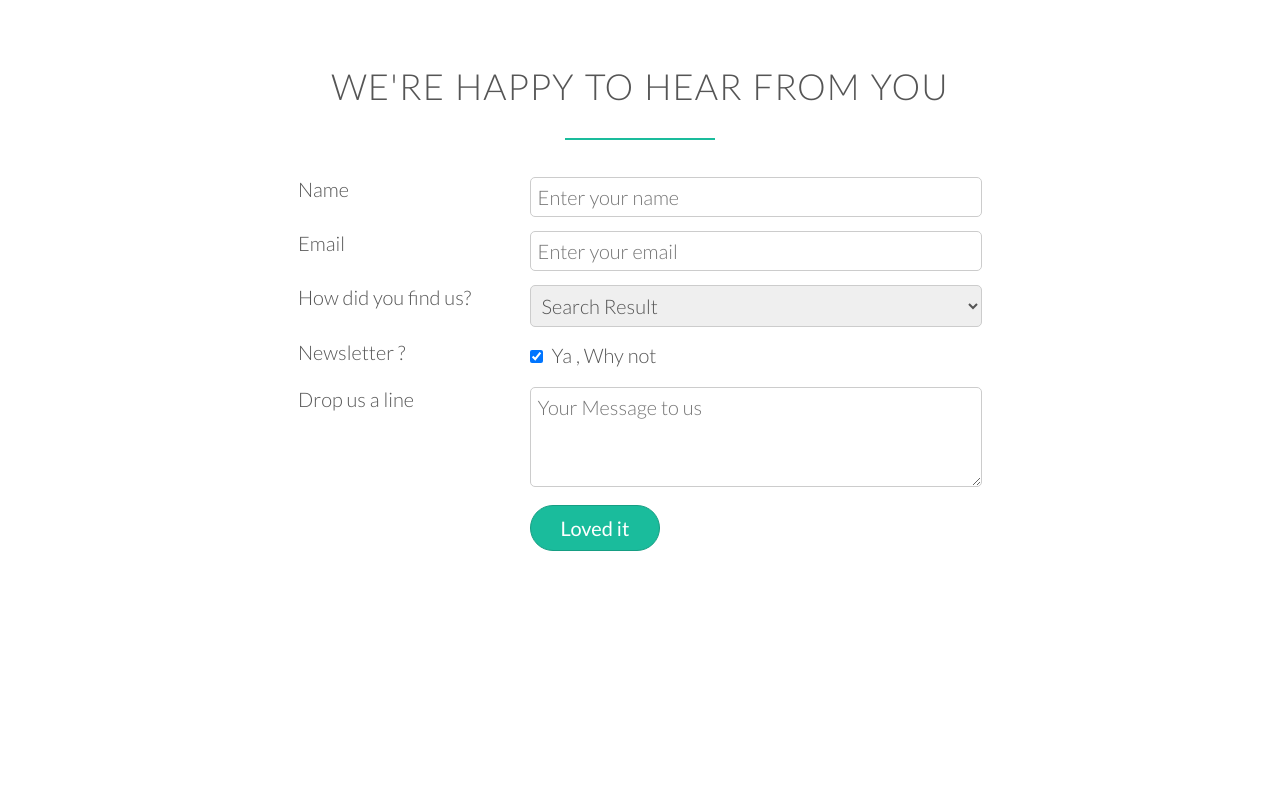
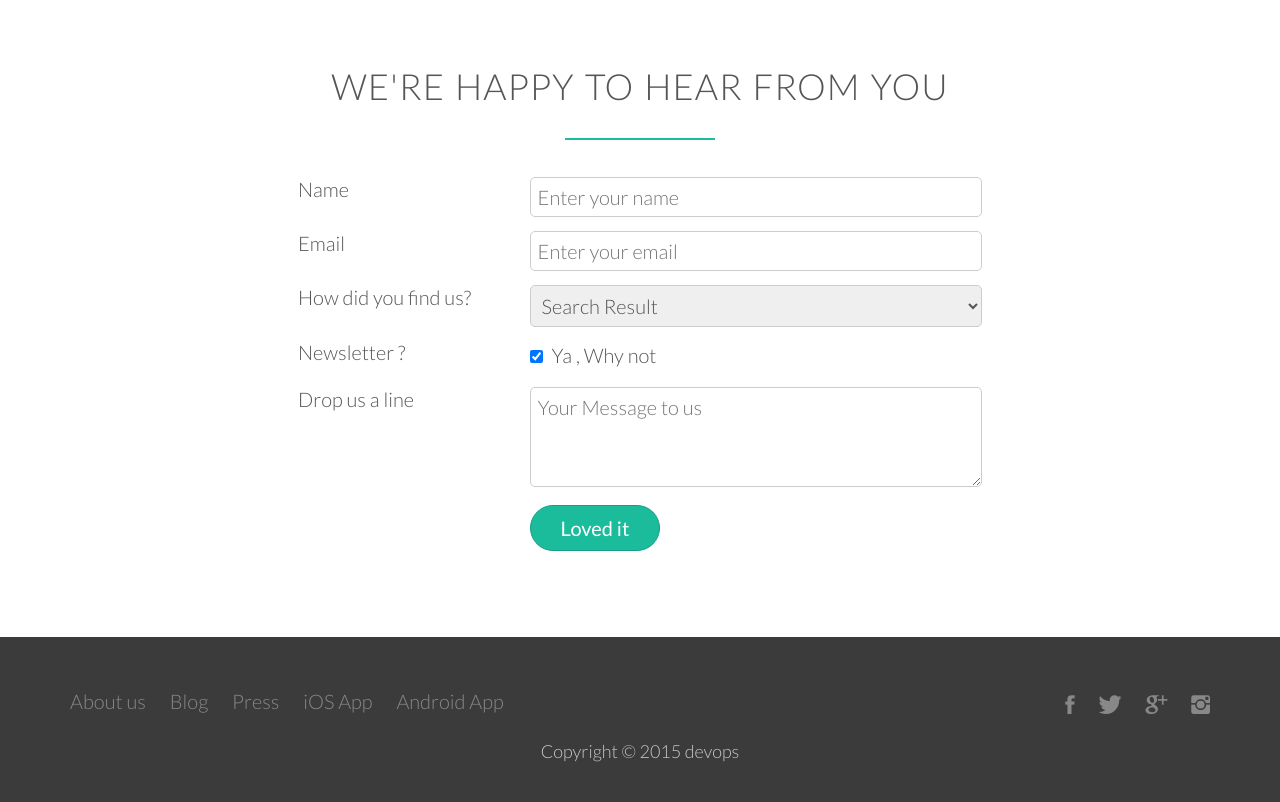
Before and after one commit to addictedcoder0/OmniFood, a plain HTML site: page index.html in a window 1280 px wide. Shown: the part 4712-5514 px from the top of the page. Before the commit the page ends 5349 px from the top, so only its background shows below. Drawn offline with Linux system fonts and the light colour scheme; files whose address does not match are found by name.

Commit message:
footer section got  completed

```diff
--- a/index.html
+++ b/index.html
@@ -354,7 +354,39 @@
                 </form>
             </div>
         </section>
+        <footer>
+            <div class="row">
+                <div class="col span-1-of-2">
+                    <ul class="footer-nav">
+                        <li><a href="#">About us</a></li>
+                        <li><a href="#">Blog</a></li>
+                        <li><a href="#">Press</a></li>
+                        <li><a href="#">iOS App</a></li>
+                        <li><a href="#">Android App</a></li>
+                    </ul>
+                </div>
+                <div class="col span-1-of-2">
+                    <ul class="social-links">
+                        <li><a href="#"><i class="ion-social-facebook"></i></a></li>
+                        <li><a href="#"><i class="ion-social-twitter"></i></a></li>
+                        <li><a href="#"><i class="ion-social-googleplus"></i></a></li>
+                        <li><a href="#"><i class="ion-social-instagram"></i></a></li>
+                    </ul>
+                </div>
+            </div>
+            <div class="row">
+                <p>Copyright &copy; 2015 devops</p>
+            </div>
+        </footer>
     </body>
 </html>
     <!--
+Navigation:
+1. About us
+2. Blog
+3. Press
+4. iOS App
+5. Android App
+
+Also include links to facebook, twitter, google+ and Instagram accounts.
 -->
--- a/resources/css/style.css
+++ b/resources/css/style.css
@@ -455,3 +455,76 @@ input[type=checkbox]{
 textarea:hover{
     border-color: #1abc9c;
 }
+
+/*-----------------------------*/
+/*      Footer  section        */
+/*-----------------------------*/
+
+footer{
+    background-color: #3b3b3b;
+    padding: 40px;
+}
+
+.footer-nav{
+    list-style: none;
+    float: left;
+}
+.social-links{
+    list-style: none;
+    float: right;
+}
+.footer-nav li,
+.social-links li{
+    display: inline-block;
+    margin-right: 20px;
+
+}
+.footer-nav li:last-child,
+.social-links li:last-child{
+    margin-right: 0px;
+
+}
+.footer-nav li a,
+.social-links li a{
+    color:#888;
+}
+
+.footer-nav li a:link,
+.footer-nav li a:visited,
+.social-links li a:link,
+.social-links li a:visited{
+    text-decoration: none;
+    border:0;
+    transition: color 0.2s;
+}
+.footer-nav li a:hover,
+.footer-nav li a:active,
+.social-links li a:hover,
+.social-links li a:active{
+    color: #c7c7c7;
+}
+
+.social-links li a:link,
+.social-links li a:visited{
+ font-size: 125%;
+}
+
+.ion-social-facebook:hover{
+    color:#3b5999;
+}
+.ion-social-twitter:hover{
+    color:#55acee;
+}
+.ion-social-googleplus:hover{
+    color:#dd4b39;
+}
+.ion-social-instagram:hover{
+    color:#e4405f;
+}
+
+footer p{
+    color: #c7c7c7;
+    text-align: center;
+    margin-top: 10px;
+    font-size: 90%;
+}
```
